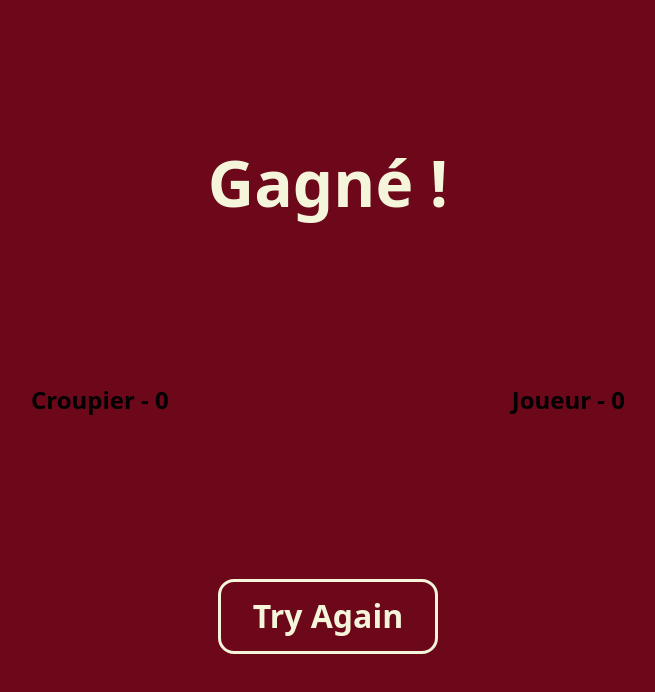
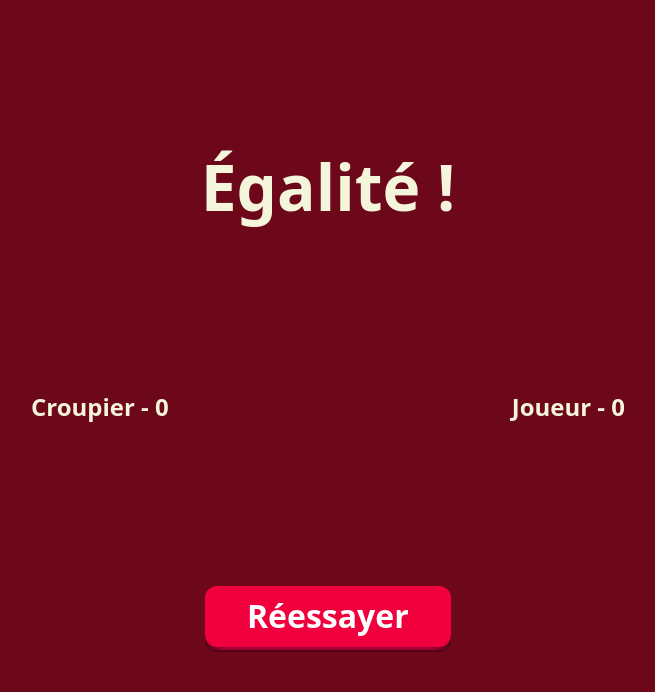
Before and after one commit to PoQuatre/black-jack, a React (Vite) app: page /end in a window 1280 px wide. Shown: the top 692 px of the page, without its empty margins (312-967 px from the left). Built offline with nearby package versions, Linux system fonts and the light colour scheme.

Commit message:
:sparkles: feat: add a dynamic end message

```diff
--- a/src/views/end/End.jsx
+++ b/src/views/end/End.jsx
@@ -1,18 +1,31 @@
+import { useState, useEffect } from 'react';
 import { Link } from 'react-router-dom';
 import { getScore } from '../../utils';
 import styles from './End.module.css';
-import { Card } from '../../components';
+import { Button, Card } from '../../components';
 
 export default function End({ dealerCards, playerCards }) {
-  // console.log(dealerCards, playerCards);
+  const [dealerScore, setDealerScore] = useState(0);
+  const [playerScore, setPlayerScore] = useState(0);
+
+  useEffect(() => {
+    setDealerScore(getScore(dealerCards));
+    setPlayerScore(getScore(playerCards));
+  }, [dealerCards, playerCards]);
+
+  const getEndMessage = () => {
+    if (playerScore > 21) return dealerScore > 21 ? 'Égalité' : 'Perdu';
+    if (dealerScore > 21) return 'Gagné';
+    if (playerScore === dealerScore) return 'Égalité';
+    return playerScore > dealerScore ? 'Gagné' : 'Perdu';
+  };
+
   return (
     <div className={styles.container}>
-      <h1 className={styles.title}>Gagné !</h1>
+      <h1 className={styles.title}>{getEndMessage()} !</h1>
       <div className={styles.score}>
         <div>
-          <h2 style={{ textAlign: 'center' }}>
-            Croupier - {getScore(dealerCards)}
-          </h2>
+          <h2 style={{ textAlign: 'center' }}>Croupier - {dealerScore}</h2>
           <div>
             {dealerCards.map((card) => (
               <Card id={card.id} />
@@ -20,9 +33,7 @@ export default function End({ dealerCards, playerCards }) {
           </div>
         </div>
         <div>
-          <h2 style={{ textAlign: 'center' }}>
-            Joueur - {getScore(playerCards)}
-          </h2>
+          <h2 style={{ textAlign: 'center' }}>Joueur - {playerScore}</h2>
           <div>
             {playerCards.map((card) => (
               <Card id={card.id} />
@@ -30,11 +41,9 @@ export default function End({ dealerCards, playerCards }) {
           </div>
         </div>
       </div>
-      <div>
-        <Link className={styles.button} to="/game">
-          Try Again
-        </Link>
-      </div>
+      <Link tabIndex={-1} className={styles.link} to="/game">
+        <Button size="large">Réessayer</Button>
+      </Link>
     </div>
   );
 }
--- a/src/views/end/End.module.css
+++ b/src/views/end/End.module.css
@@ -15,28 +15,14 @@
   text-align: center;
 }
 
-.button {
-  display: block;
+.link {
   width: fit-content;
-  padding: 1rem 2rem;
-  border: 3px solid beige;
-  background-color: transparent;
-  border-radius: 1rem;
-  color: beige;
-  font-size: 2rem;
-  font-weight: bold;
-  margin-inline: auto;
-  text-decoration: none;
-}
-
-.button:focus,
-.button:hover {
-  background-color: beige;
-  color: #6d071a;
-  outline: none;
+  align-self: center;
 }
 
 .score {
   display: flex;
+  flex-wrap: wrap;
   justify-content: space-evenly;
+  color: beige;
 }
--- a/src/views/start/Start.jsx
+++ b/src/views/start/Start.jsx
@@ -6,8 +6,8 @@ export default function Start() {
   return (
     <div className={styles.container}>
       <h1 className={styles.title}>Black Jack</h1>
-      <Link tabIndex={-1} className={styles.button} to="/game">
-        <Button size="large">New Game</Button>
+      <Link tabIndex={-1} to="/game">
+        <Button size="large">Nouvelle Partie</Button>
       </Link>
     </div>
   );
```
